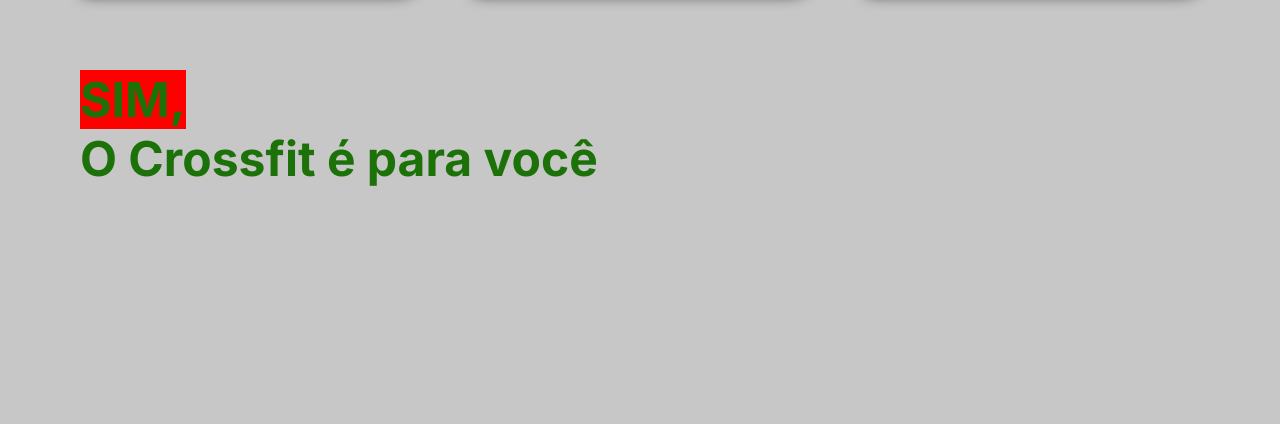
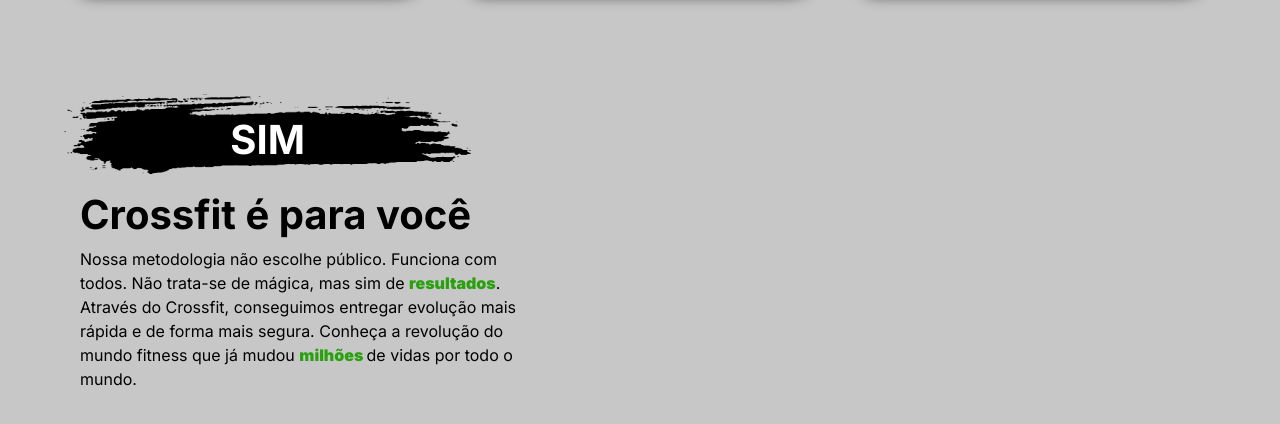
Before and after one commit to flaviobvds/hakacrossfit, a Next.js app: page / in a window 1280 px wide. Shown: the part 1130-1554 px from the top of the page. Built offline with nearby package versions, Linux system fonts and the light colour scheme.

Commit message:
improved Features component

```diff
--- a/src/components/Features/Features.module.scss
+++ b/src/components/Features/Features.module.scss
@@ -2,23 +2,42 @@
     display: flex;
     flex-direction: column;
     padding: 0 5rem;
-    //width: 100%;
     height: 50rem;
-    //background-image: url("/images/features-bg2.jpg");
-    //background-size: cover;
     background-color: rgb(199, 199, 199);
 }
 
+.bgHeader {
+    padding: 0 1rem;
+    font-size: 2.5rem;
+    background-image: url("/images/brush/brush-black.png");
+    background-size: cover;
+    height: 5rem;
+    margin-left:-1rem;
+    margin-bottom:1rem;
+    text-align: center;
+    line-height: 5.75rem;
+    color: white;
+}
+
 .featuresTitle {
-    margin-top: 5rem;
-    margin-left:0;
-    font-size: 3rem;
-    color: #1c7209;;
+    margin-top: 6.5rem;
+    margin-left: 0;
+    font-size: 2.5rem;
+    color: black;
     font-weight: strong;
-    //text-shadow: 1px 1px 1px rgb(48, 54, 47);
-    //filter: drop-shadow(3px 3px 8px #000000);
+}
+
+.textContainer {
+    margin-top: .5rem;
+    margin-left: 0;
+    max-width: 28rem;
+    font-size: 1rem;
+    line-height: 1.5rem;
+    //background-color: red;
+    text-align: left;
 
     span {
-        background-color: red;
+        font-weight: 900;
+        color: #2aa00f;
     }
 }
--- a/src/components/Features/index.tsx
+++ b/src/components/Features/index.tsx
@@ -5,11 +5,24 @@
 export function Features() {
     return (
         <div className={styles.featuresContent}>
-            <FeatureCards/>
+            <FeatureCards />
             <h1 className={styles.featuresTitle}>
-                <span>SIM,</span> <br/>
-                O Crossfit é para você
+                <header className={styles.bgHeader}>
+                    <span>SIM</span>
+                </header>
+                Crossfit é para você
             </h1>
+
+            <div className={styles.textContainer}>
+                Nossa metodologia não escolhe público. Funciona com todos.
+                Não trata-se de mágica, mas sim de <span>resultados</span>.
+                <br/>
+                Através do Crossfit, conseguimos entregar evolução mais
+                rápida e de forma mais segura.
+                Conheça a revolução do mundo fitness que já mudou <span>milhões </span>
+                de vidas por todo o mundo.
+
+            </div>
         </div>
     )
 }
--- a/src/components/Title/Title.module.scss
+++ b/src/components/Title/Title.module.scss
@@ -3,7 +3,7 @@
     width: 100%;
     background-color: black;
     background-image:
-        linear-gradient(to top, rgba(0, 0, 0, 1.0) 5%, transparent 20%),
+        //linear-gradient(to top, rgba(0, 0, 0, 1.0) 5%, transparent 20%),
         url("/images/girl-weight3.jpg")
     ;
     //background-blend-mode: luminosity;
```
